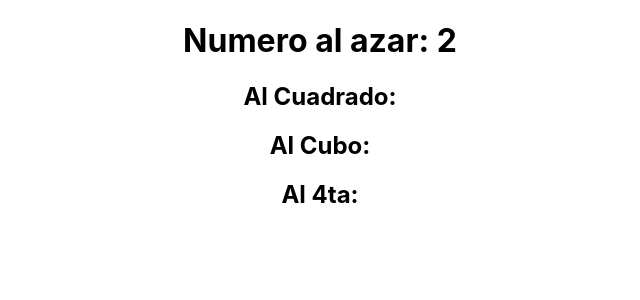
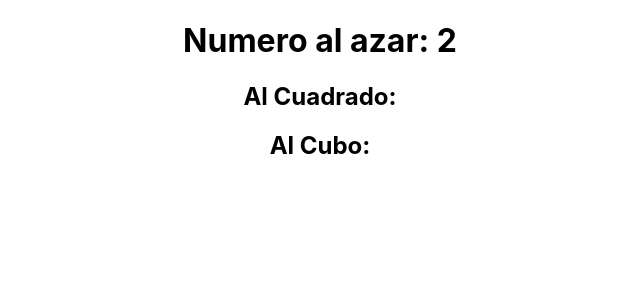
Before and after one commit to srblick/piedrapapeltijeraGrupoX, a React (Create React App) app: page / in a window 1280 px wide. Shown: the top 300 px of the page, without its empty margins (320-960 px from the left). Built offline with nearby package versions, Linux system fonts and the light colour scheme.

Commit message:
es una prueba2

```diff
--- a/src/App.js
+++ b/src/App.js
@@ -11,7 +11,6 @@ function App() {
       <h1> Numero al azar: {numero}</h1>
       <h2> Al Cuadrado: {numero => numero*numero}</h2>
       <h2> Al Cubo: {numero => numero*numero*numero}</h2>
-      <h2> Al 4ta: {numero => numero*numero*numero*numero}</h2>
     </div>
   );
 }
```
